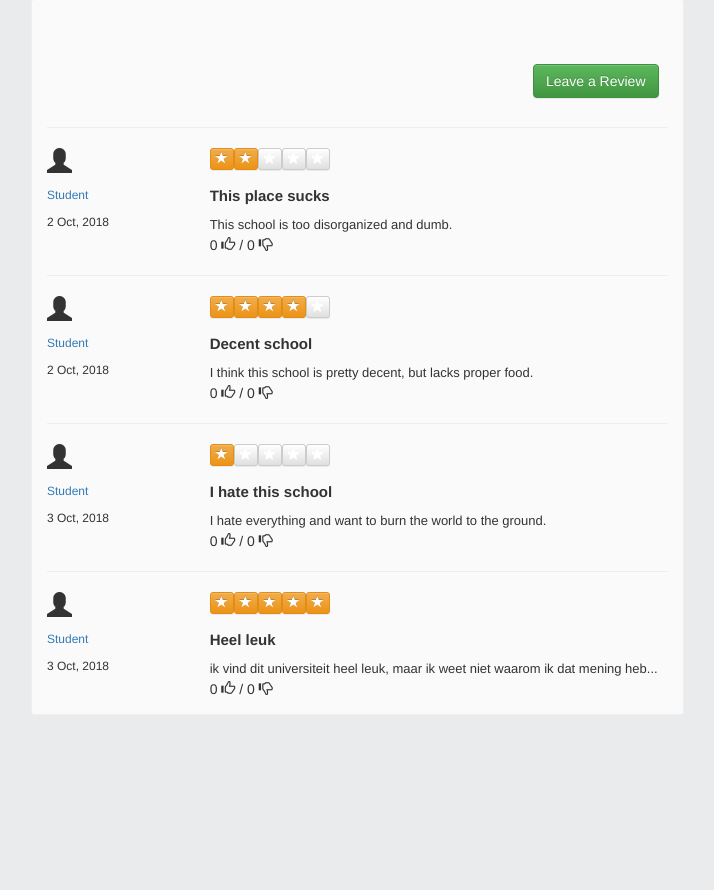
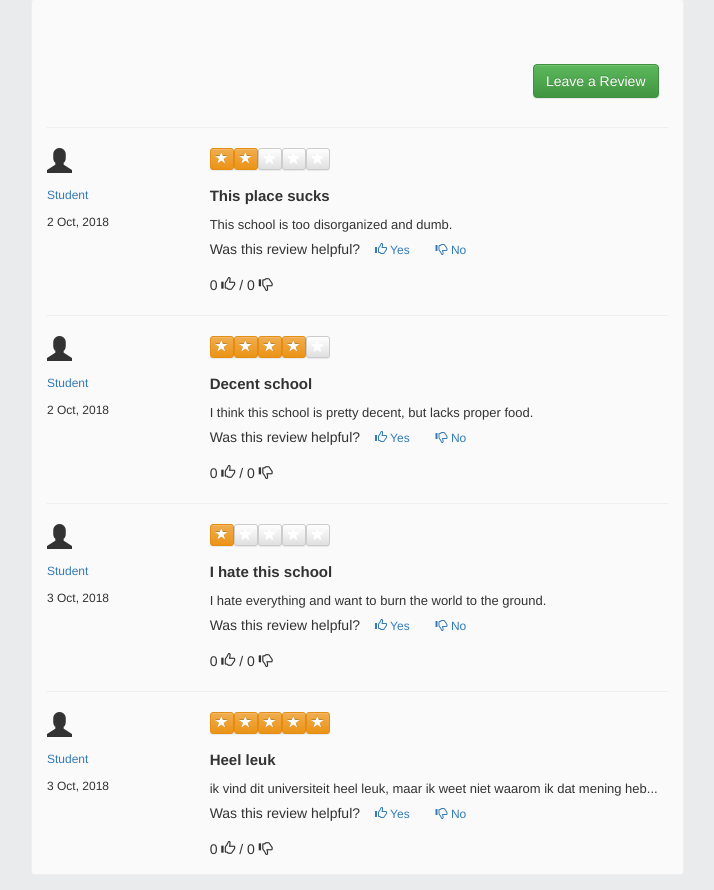
Before and after one commit to andrewlalis/RateMyCourse, a Django app: page /rateables/1 in a window 1280 px wide. Shown: the part 434-1324 px from the top of the page, without its empty margins (39-753 px from the left). Before the commit the page ends 1148 px from the top, so only its background shows below. Run offline with Django 3.2, Linux system fonts and the light colour scheme; data comes from the database, SQL or seed files in the repository; data that the repository does not hold is empty.

Commit message:
Add helpful/unhelpful buttons to reviews

```diff
--- a/backend/postings/templates/postings/frontend/review.html
+++ b/backend/postings/templates/postings/frontend/review.html
@@ -16,6 +16,10 @@
         <div class="review-block-description">{{ review.content }}</div>
 
         <div>
+            <p>Was this review helpful?
+                <a data-review-id="{{ review.pk }}" class="btn btn-light btn-sm vote-up"><span class="glyphicon glyphicon-thumbs-up"></span> Yes</a>
+                <a data-review-id="{{ review.pk }}" class="btn btn-light btn-sm vote-down"><span class="glyphicon glyphicon-thumbs-down"></span> No</a>
+            </p>
             <span title="{{ review.getHelpfulVoteCount }} people found this review helpful">{{ review.getHelpfulVoteCount }} <span class="glyphicon glyphicon-thumbs-up"></span></span> /
             <span title="{{ review.getUnhelpfulVoteCount }} people found this review unhelpful">{{ review.getUnhelpfulVoteCount }} <span class="glyphicon glyphicon-thumbs-down"></span></span>
         </div>
```
